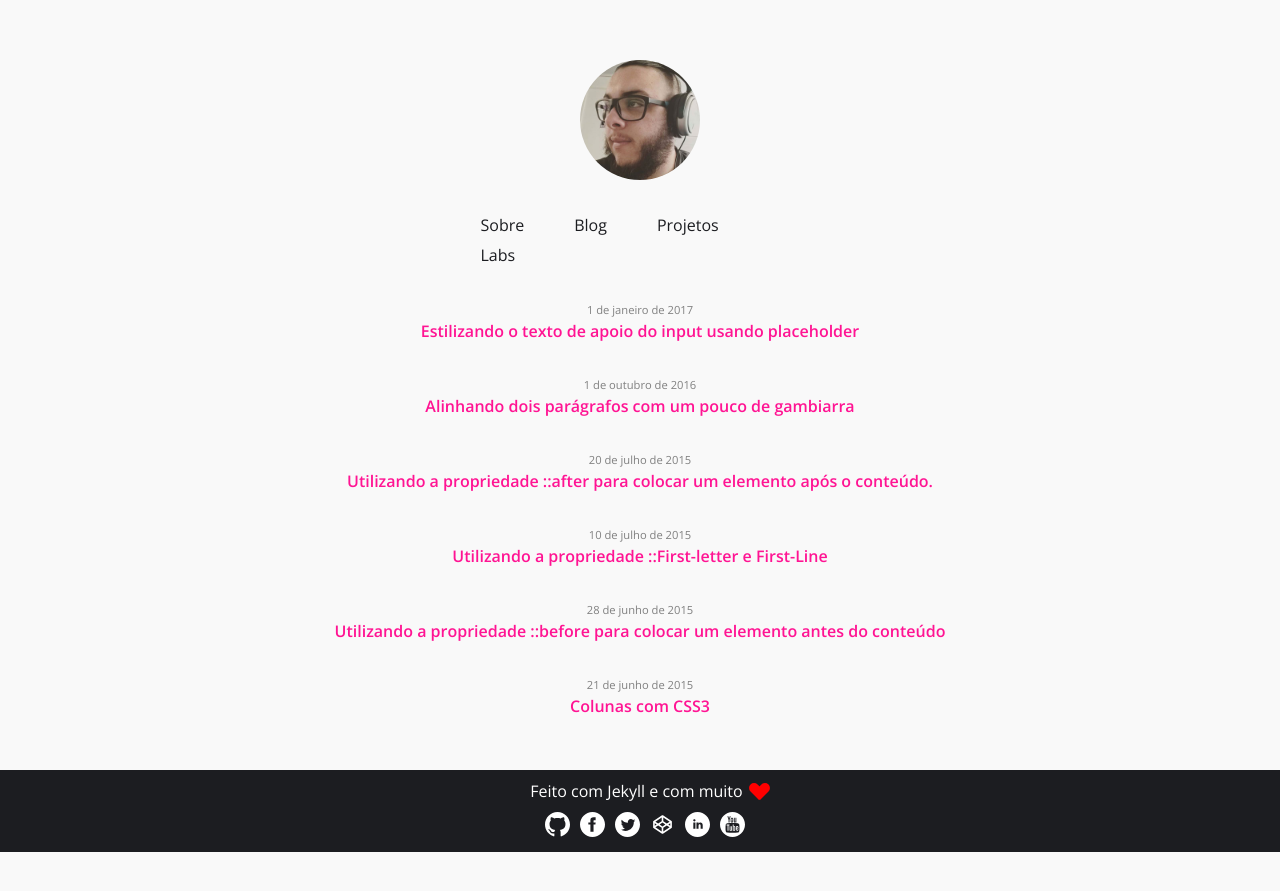
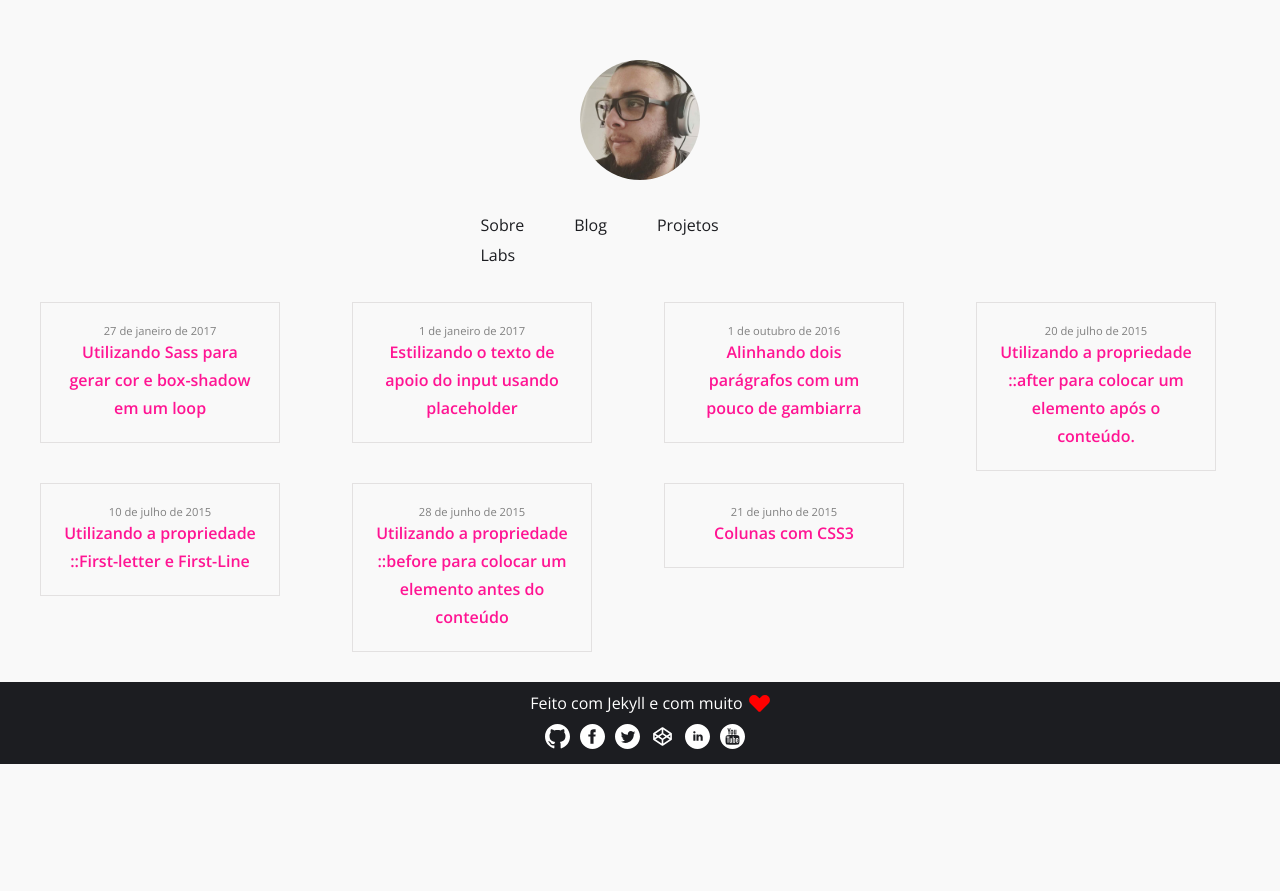
Before and after one commit to hjdesigner/hjdesigner.github.io, a Jekyll site: the page built from blog.md, in a window 1280 px wide. Shown: the top 891 px of the page. Built offline with Jekyll 4.4.1, drawn with Linux system fonts in a browser that asks for light colours.

Commit message:
Set CSS on the page and crated a new post on Sass

```diff
--- /dev/null
+++ b/_posts/2017-01-27-utilizando-sass-para-gerar-cor-e-box-shadow-em-um-loop.md
@@ -0,0 +1,162 @@
+---
+layout: post
+title:  "Utilizando Sass para gerar cor e box-shadow em um loop"
+date:   2017-01-27 18:41:35 -0300
+introducao: Utilizando Sass para gerar cor e box-shadow em um loop.
+tag: sass, loop em sass, sass para gerar cor
+---
+
+Este é um pequeno experimento de quando eu estava mexendo com o ajuste da propriedade do elemento usando Sass em for-loop
+
+<p data-height="300" data-theme-id="16160" data-slug-hash="BpJygm" data-default-tab="css,result" data-user="hjdesigner" data-embed-version="2" data-pen-title="Utilizando Sass para gerar cor e box-shadow em um loop" class="codepen">See the Pen <a href="http://codepen.io/hjdesigner/pen/BpJygm/">Utilizando Sass para gerar cor e box-shadow em um loop</a> by Henrique Rodrigues (<a href="http://codepen.io/hjdesigner">@hjdesigner</a>) on <a href="http://codepen.io">CodePen</a>.</p>
+<script async src="https://production-assets.codepen.io/assets/embed/ei.js"></script>
+
+<strong>O HTML</strong>
+
+Este efeito certamente pode ser terminado em poucas linhas. Em particular este exemplo, eu crio o elemento no header com um número interno de elemento de div.
+
+{% highlight html %}
+  <header>
+    <div></div>
+    <div></div>
+    <div></div>
+    <div></div>
+    <div></div>
+    <div></div>
+    <div></div>
+    <div></div>
+    <div></div>
+  </header>
+{% endhighlight %}
+
+<strong>Surpresa!</strong>
+
+Você define a variável $elementos que é igual ao número de elementos filho dentro do nosso header. Eu uso esta variável em um for-loop
+
+{% highlight css linenos%}
+  $elements: 10
+
+  @for $i from 0 to $elements
+
+{% endhighlight %}
+
+Depois você vai usar o integrador $i para calcular este for-loop
+
+{% highlight css linenos%}
+  $elements: 10
+
+  @for $i from 0 to $elements
+    $red: ($i*10)+150
+    $green: (($i*10)+150)/2
+    $blue: (($i*10)+150)/2
+
+{% endhighlight %}
+
+Isso deixará as cores mais brilhantes. Nosso valor mínimo para $red será 150. Seu valor máximo será  250, desde que exista 10 elementos. Você deverá ajustar esses valores de acordo com seus elementos.
+
+Depois você irá usar a variável $i para gerar os seletores CSS. Nós faremos nossas variáveis como texto para que seja utilizado por seletor assim.
+
+{% highlight css linenos%}
+  #{$VARIABLE}
+{% endhighlight %}
+
+Sabendo disso, nós iremos produzir nossos seletores dentro de nosso loop como este:
+
+{% highlight css linenos%}
+  $elements: 10
+
+  @for $i from 0 to $elements
+    $red: ($i*10)+150
+    $green: (($i*10)+150)/2
+    $blue: (($i*10)+150)/2
+
+    header div:nth-child(#{$i})
+      background: rgb($red,$green,$blue)
+      width: 100%
+      height: 30px
+      box-shadow: 0 -1px #{($elements - $i)*2}px rgba(0,0,0,0.7)
+
+{% endhighlight %}
+
+<strong>O resultado</strong>
+
+O CSS final completo compilado irá ser como este.
+
+{% highlight css linenos%}
+  header div:nth-child(0) {
+    background: #964b4b;
+    width: 100%;
+    height: 30px;
+    box-shadow: 0 -1px 20px rgba(0, 0, 0, 0.7);
+  }
+
+  header div:nth-child(1) {
+    background: #a05050;
+    width: 100%;
+    height: 30px;
+    box-shadow: 0 -1px 18px rgba(0, 0, 0, 0.7);
+  }
+
+  header div:nth-child(2) {
+    background: #aa5555;
+    width: 100%;
+    height: 30px;
+    box-shadow: 0 -1px 16px rgba(0, 0, 0, 0.7);
+  }
+
+  header div:nth-child(3) {
+    background: #b45a5a;
+    width: 100%;
+    height: 30px;
+    box-shadow: 0 -1px 14px rgba(0, 0, 0, 0.7);
+  }
+
+  header div:nth-child(4) {
+    background: #be5f5f;
+    width: 100%;
+    height: 30px;
+    box-shadow: 0 -1px 12px rgba(0, 0, 0, 0.7);
+  }
+
+  header div:nth-child(5) {
+    background: #c86464;
+    width: 100%;
+    height: 30px;
+    box-shadow: 0 -1px 10px rgba(0, 0, 0, 0.7);
+  }
+
+  header div:nth-child(6) {
+    background: #d26969;
+    width: 100%;
+    height: 30px;
+    box-shadow: 0 -1px 8px rgba(0, 0, 0, 0.7);
+  }
+
+  header div:nth-child(7) {
+    background: #dc6e6e;
+    width: 100%;
+    height: 30px;
+    box-shadow: 0 -1px 6px rgba(0, 0, 0, 0.7);
+  }
+
+  header div:nth-child(8) {
+    background: #e67373;
+    width: 100%;
+    height: 30px;
+    box-shadow: 0 -1px 4px rgba(0, 0, 0, 0.7);
+  }
+
+  header div:nth-child(9) {
+    background: #f07878;
+    width: 100%;
+    height: 30px;
+    box-shadow: 0 -1px 2px rgba(0, 0, 0, 0.7);
+  }
+{% endhighlight %}
+
+Nós fazemos tudo com apenas aquelas 10 linhas de Sass (Linhas brancas não incluídas). Quão Impressionante é isso?
+
+
+<strong>Créditos</strong>
+
+<a href="http://creative-punch.net/2014/01/using-sass-generate-color-box-shadow-loop/" target="_blank">Using Sass to generate color and box-shadow in a loop</a> por: <a href="http://creative-punch.net/author/CreativePunch/">Creative Punch</a>
--- a/_sass/_cards.scss
+++ b/_sass/_cards.scss
@@ -62,16 +62,37 @@
             	}
 		}
 }
+.blog-content{
+	ul{
+		width: 100%;
+		height: auto;
+		float: left;
+		list-style: none;
+		@media screen and (min-width: $media-mobile) and (max-width: $media-tablet) {
+			width: 98%;
+			margin: calc(50% - 48%);
+		}
+	}
+}
 .card-blog{
-	width: 80%;
+	width: 20%;
 	height: auto;
 	float: left;
-	margin: 1% 0 0 0;
-	padding: 0 10% 20px 10%;
+	margin: 1% 6% 0 0;
+	padding: 20px;
+	box-sizing: border-box;
+	border: 1px solid $cinza;
+	@media screen and (max-width: $media-mobile) {
+		width: 98%;
+		margin: 1% 6% 0 1%;
+	}
 	&:hover{
 		.card-blog-title{
 			color: $azul;
 		}
+	}
+	&:nth-child(4){
+		margin-right: 0;
 	}
 		.card-blog-date{
 			width: 100%;
--- a/_sass/_post.scss
+++ b/_sass/_post.scss
@@ -31,14 +31,26 @@ article.post {
 		float: left;
         	p{
         		width: 100%;
-				height: auto;
-				float: left;
-				margin-bottom: 5px;
-				font-family: $font-padrao;
-				font-size: 1.1em;
+						height: auto;
+						float: left;
+						margin-bottom: 5px;
+						font-family: $font-padrao;
+						font-size: 1.1em;
 		        font-weight: 400;
 		        color: $preto;
         	}
+					.cp_embed_wrapper {
+					    float: left;
+					    position: relative;
+					    width: 100%;
+					    height: auto;
+					    padding: 0;
+					    margin: 0;
+							iframe{
+								margin-left: 0;
+								margin-bottom: 30px;
+							}
+					}
 	}
 	iframe{
 		margin-top: 30px;
--- a/_sass/_syntax-highlighting.scss
+++ b/_sass/_syntax-highlighting.scss
@@ -20,7 +20,7 @@
     }
 
     .c     { color: #998; font-style: italic } // Comment
-    .err   { color: #a61717; background-color: #e3d2d2 } // Error
+    .err   { color: #a61717; } // Error
     .k     { font-weight: bold } // Keyword
     .o     { font-weight: bold } // Operator
     .cm    { color: #998; font-style: italic } // Comment.Multiline
--- a/blog.md
+++ b/blog.md
@@ -17,18 +17,21 @@ tag: Blog sobre front-end, Blog Henrique Rodrigues, Blog Coisa de Dev
 		  <h2>No posts found =(</h2>
 
 		{% else %}
-		  {% for post in site.posts %}
-		    <section class="card-blog">
-		    	<a href="{{ post.url | prepend: site.baseurl }}">
-			        <small class="card-blog-date">
-			          <time>{% include post-date.html %}</time>
-			        </small>
-			        <h2 class="card-blog-title">
-			          {{ post.title }}
-			        </h2>
-		        </a>
-		    </section>
-		  {% endfor %}
+      <ul>
+        {% for post in site.posts %}
+        <li class="card-blog">
+          <a href="{{ post.url | prepend: site.baseurl }}">
+            <small class="card-blog-date">
+              <time>{% include post-date.html %}</time>
+            </small>
+            <h2 class="card-blog-title">
+              {{ post.title }}
+            </h2>
+          </a>
+        </li>
+        {% endfor %}
+
+      </ul>
 
 		{% endif %}
 
```
